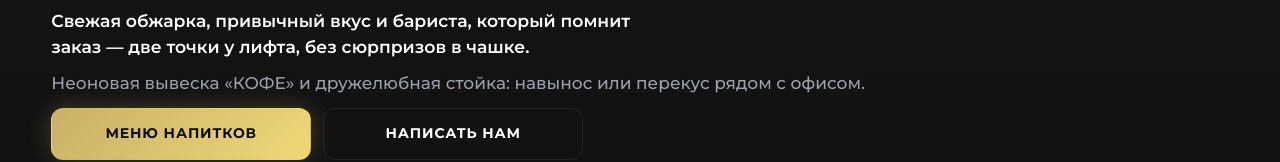
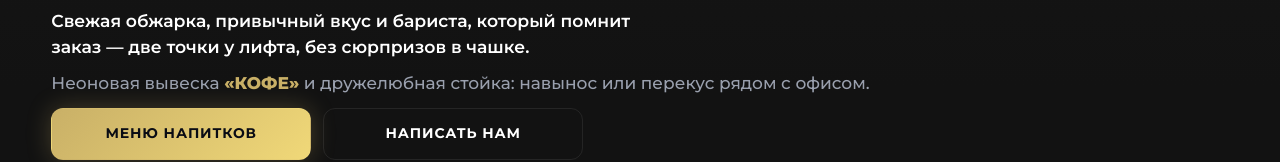
Before and after one commit to puholet-sketch/coffee.friends, a plain HTML site: page index.html in a window 1280 px wide. Shown: the part 204-366 px from the top of the page. Drawn offline with Linux system fonts and the light colour scheme.

Commit message:
Hero: «КОФЕ» в подзаголовке — золотой акцент
Co-authored-by: Cursor <cursoragent@cursor.com>

```diff
--- a/index.html
+++ b/index.html
@@ -48,7 +48,7 @@
           Свежая обжарка, привычный вкус и бариста, который помнит заказ — две точки у лифта, без сюрпризов в чашке.
         </p>
         <p class="subtitle">
-          Неоновая вывеска «КОФЕ» и дружелюбная стойка: навынос или перекус рядом с офисом.
+          Неоновая вывеска <span class="text-accent-gold">«КОФЕ»</span> и дружелюбная стойка: навынос или перекус рядом с офисом.
         </p>
         <div class="hero-cta">
           <a class="btn btn-primary" href="#drinks">Меню напитков</a>
```
